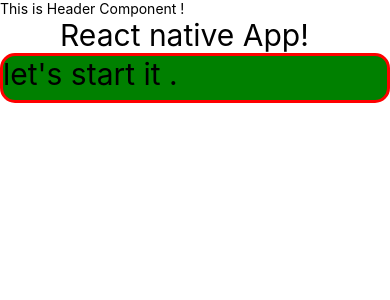
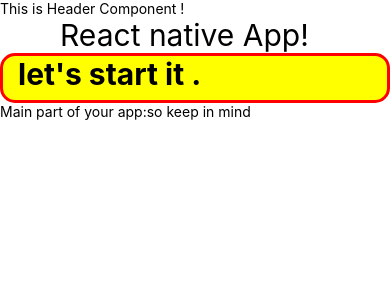
Before and after one commit to MissProgramm/demo, a React Native app: screen / in a window 390 px wide. Shown: the top 300 px of the page. Built offline with nearby package versions, Linux system fonts and the light colour scheme.

Commit message:
inlline, internal styling

```diff
--- a/App.js
+++ b/App.js
@@ -12,25 +12,28 @@ const App=()=>
 
   return (
 <View>
-<Header></Header>
+<Header />
   <Text style={{fontSize:30,marginLeft:60}}>React native App! </Text>
-<Text style={styles.linee}>let's start it . </Text>
+<Text style={[styles.linee,styles.heading]}>let's start it . </Text>
+<Body style={[styles.heading,{color:'green'}]}/>
 </View>
   )
 };
 
 const styles=StyleSheet.create({
   linee:{
-backgroundColor:'green',
+backgroundColor:'yellow',
 borderRadius:15,
-
+paddingLeft:15,
 borderColor:'red',
 borderWidth:3,
 height:50,
 fontSize:30,
-
-  }}
-)
+},
+  heading:{
+fontWeight:'bold',
+}
+})
 
 
 export default App;
```
